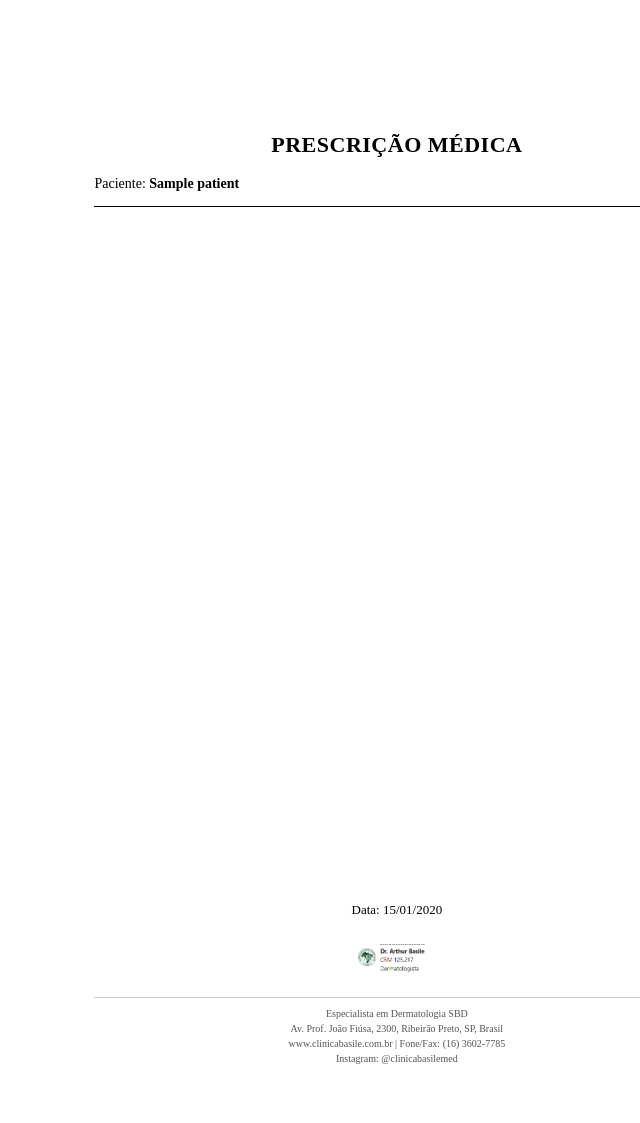
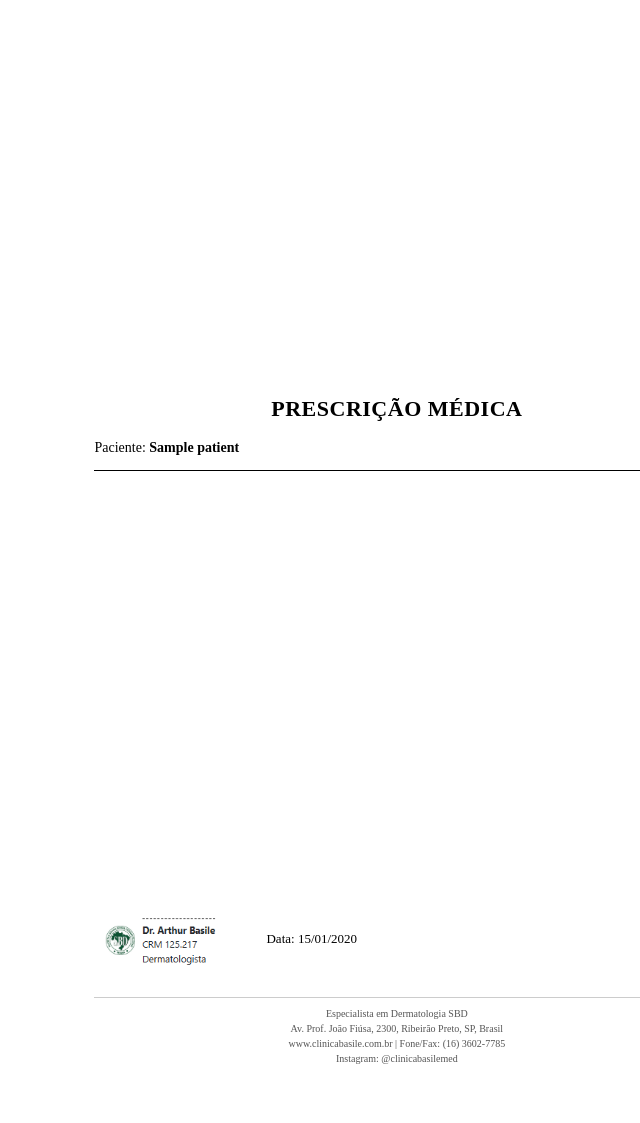
Before and after one commit to tubasile-alt/CRM, a Flask app: page /dermascribe/prescription/1/print in a window 1280 px wide. Shown: the whole page, without its empty margins (0-640 px from the left). Run offline with Flask 3, Linux system fonts and the light colour scheme; a user stored in the database is signed in; tables that the repository leaves empty hold one stand-in row (values such as "Sample post"); some libraries are stand-ins or nearby versions.

Commit message:
Update prescription template to adjust stamp and date positioning
Adjusted the prescription template in print.html to align the patient name to the left, position the stamp image to the left with a width of 152px, and place the date to the right of the stamp. Also modified the top margin for the main content to 264px.

Replit-Commit-Author: Agent
Replit-Commit-Session-Id: 68218bf7-f2a4-4f7d-aefa-b408b304a1f2
Replit-Commit-Checkpoint-Type: full_checkpoint
Replit-Commit-Event-Id: db3090c4-ac16-4dda-b7a2-4e4f27c45a1f

```diff
--- a/templates/dermascribe/print.html
+++ b/templates/dermascribe/print.html
@@ -30,6 +30,7 @@ html, body {
   font-weight: bold;
   letter-spacing: .5px;
   margin-bottom: 18px;
+  margin-top: 264px;
 }
 
 .patient {
@@ -71,20 +72,22 @@ html, body {
   bottom: 15mm;
   left: 25mm;
   right: 25mm;
-  text-align: center;
+}
+
+.footer-signature {
+  display: flex;
+  align-items: center;
+  justify-content: flex-start;
+  gap: 20px;
+  margin-bottom: 10px;
+}
+
+.footer-stamp img {
+  width: 152px;
 }
 
 .footer-date {
   font-size: 13px;
-  margin-bottom: 10px;
-}
-
-.footer-stamp {
-  margin-bottom: 10px;
-}
-
-.footer-stamp img {
-  height: 55px;
 }
 
 .footer-line {
@@ -96,6 +99,7 @@ html, body {
   font-size: 10px;
   color: #555;
   line-height: 1.5;
+  text-align: center;
 }
 </style>
 </head>
@@ -136,11 +140,13 @@ html, body {
   {% endif %}
 
   <div class="footer">
-    <div class="footer-date">
-      Data: {{ prescription.created_at.strftime('%d/%m/%Y') }}
-    </div>
-    <div class="footer-stamp">
-      <img src="{{ url_for('static', filename='img/carimbo_new.png') }}">
+    <div class="footer-signature">
+      <div class="footer-stamp">
+        <img src="{{ url_for('static', filename='img/carimbo_new.png') }}">
+      </div>
+      <div class="footer-date">
+        Data: {{ prescription.created_at.strftime('%d/%m/%Y') }}
+      </div>
     </div>
     <div class="footer-line"></div>
     <div class="footer-info">
```
